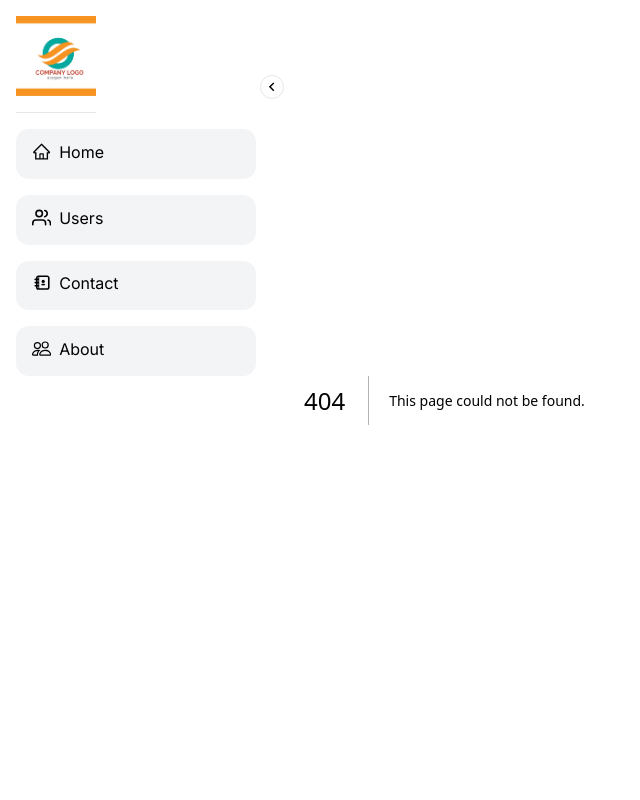
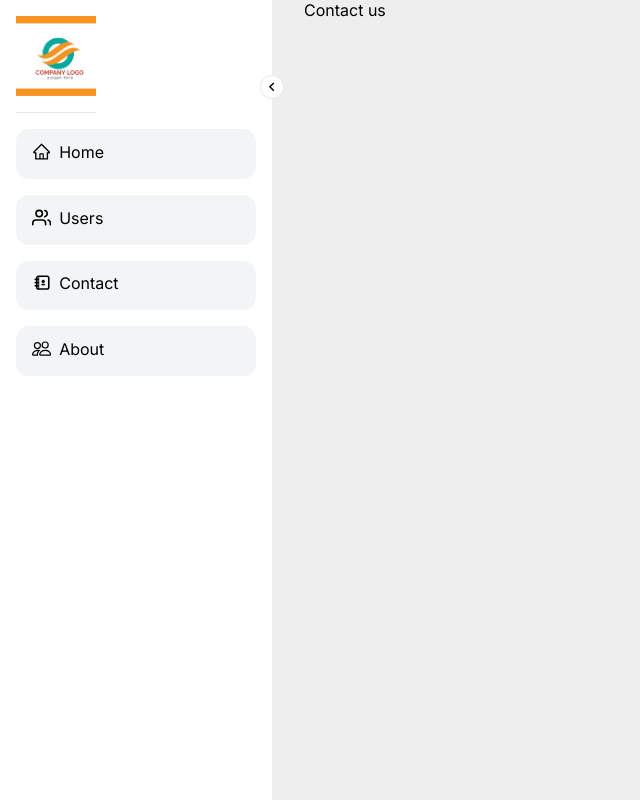
Before and after one commit to dev-sandeepsingh/next-demo, a Next.js app: page /contact in a window 1280 px wide. Before the commit this address had no page. Shown: the whole page, without its empty margins (0-640 px from the left). Built offline with nearby package versions, Linux system fonts and the light colour scheme.

Commit message:
Added about us and contact pages

```diff
--- /dev/null
+++ b/src/app/contact/page.tsx
@@ -0,0 +1,10 @@
+
+import SideNavBar from '../components/sideNavBar'
+
+export default function Home() {
+    return (
+        <div>
+            Contact us
+        </div>
+    )
+}
```
Also changed, not shown: src/app/users/page.tsx (added, +10 -0 lines).
